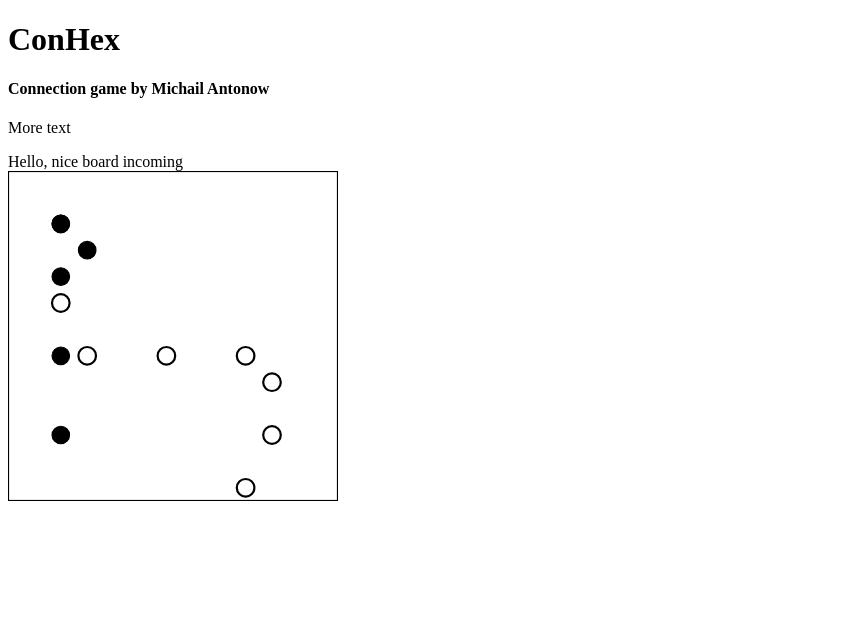
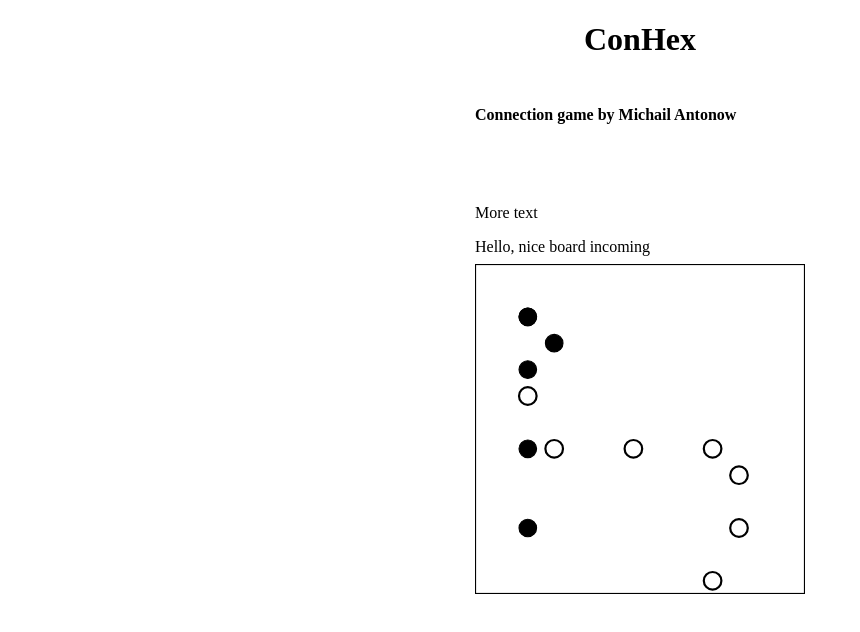
Before and after one commit to mmKALLL/conhex, a React (Vite) app: page / in a window 1280 px wide. Shown: the top 632 px of the page, without its empty margins (0-860 px from the left). Built offline with nearby package versions, Linux system fonts and the light colour scheme.

Commit message:
add basic styles

```diff
--- a/src/components/game-screen.tsx
+++ b/src/components/game-screen.tsx
@@ -3,9 +3,9 @@ import { GameBoard } from './game-board'
 
 export function GameScreen({}) {
   return (
-    <>
+    <div className="game-screen">
       <p>More text</p>
       <GameBoard size={3} />
-    </>
+    </div>
   )
 }
--- /dev/null
+++ b/src/main.scss
@@ -0,0 +1,24 @@
+#app {
+  max-width: min(100%, 330px);
+  margin: 0 auto
+}
+
+h1, h2, h3 {
+  text-align: center;
+}
+
+h1 {
+  margin-bottom: 48px;
+}
+
+section {
+  margin-bottom: 0.5rem
+}
+
+.no-select {
+  user-select: none;
+}
+
+.game-screen {
+  margin-top: 10vh;
+}
```
